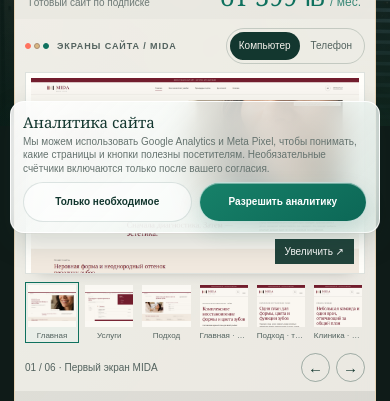
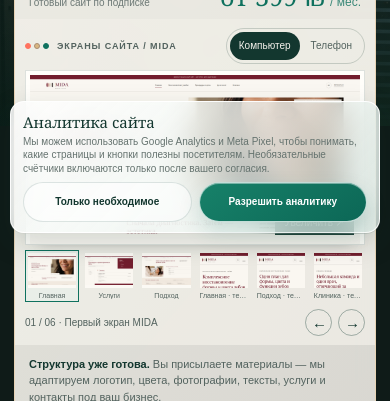
Before and after one commit to tsstish/nexora, a Next.js app: page /building-preview in a window 390 px wide. Shown: the part 604-1005 px from the top of the page. Built offline with nearby package versions, Linux system fonts and the light colour scheme; no server answers.

Commit message:
style(mobile): compact first-screen product gallery with clear screenshot labels

```diff
--- a/src/app/building-preview/MidaGallery.module.css
+++ b/src/app/building-preview/MidaGallery.module.css
@@ -58,3 +58,18 @@
  .galleryCaption{display:none}
 }
 @media(prefers-reduced-motion:reduce){.gallery button{transition:none}}
+
+
+/* Mobile product view stays compact, with a complete landscape capture first. */
+@media(max-width:700px){
+ .galleryHead{min-height:29px;margin-bottom:6px}
+ .heroShot{height:clamp(155px,45vw,195px);padding:4px}
+ .thumbFrame{height:35px}
+ .thumbnails{padding:5px 0}
+ .thumbLabel{font-size:7px}
+ .galleryFoot button{width:27px;height:27px}
+}
+@media(max-width:360px){
+ .heroShot{height:155px}
+ .thumbFrame{height:30px}
+}
```
